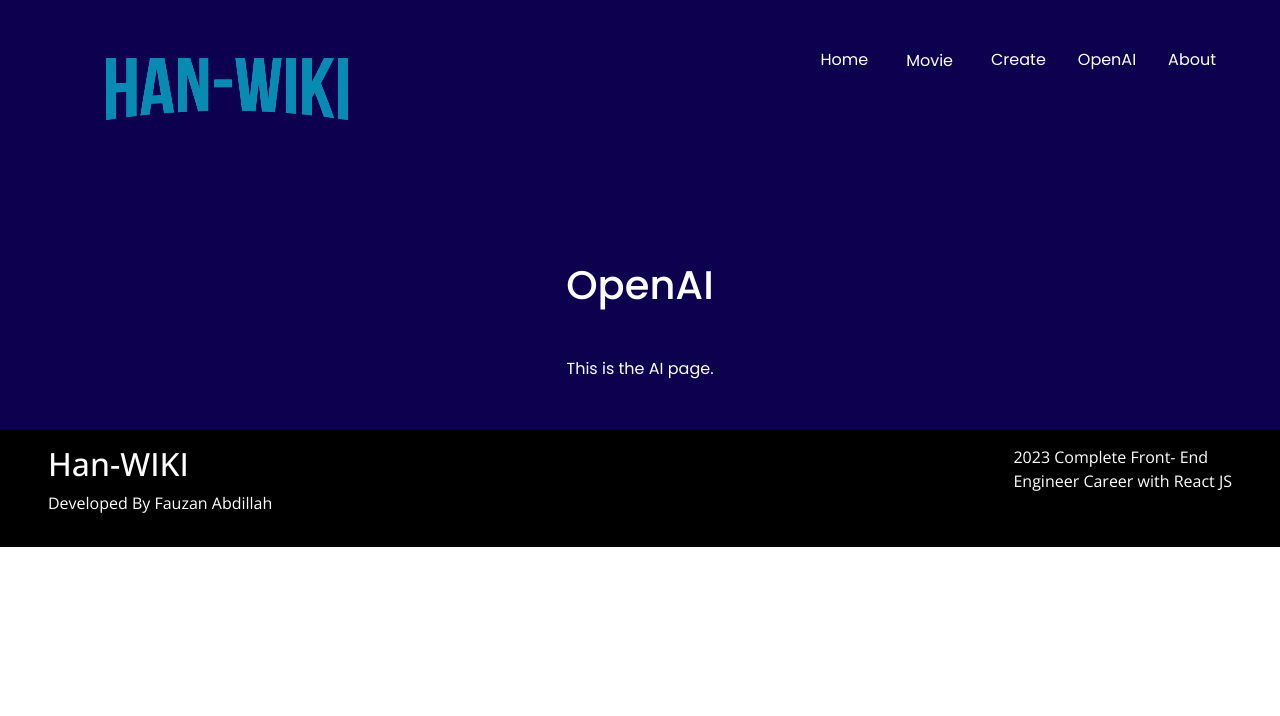
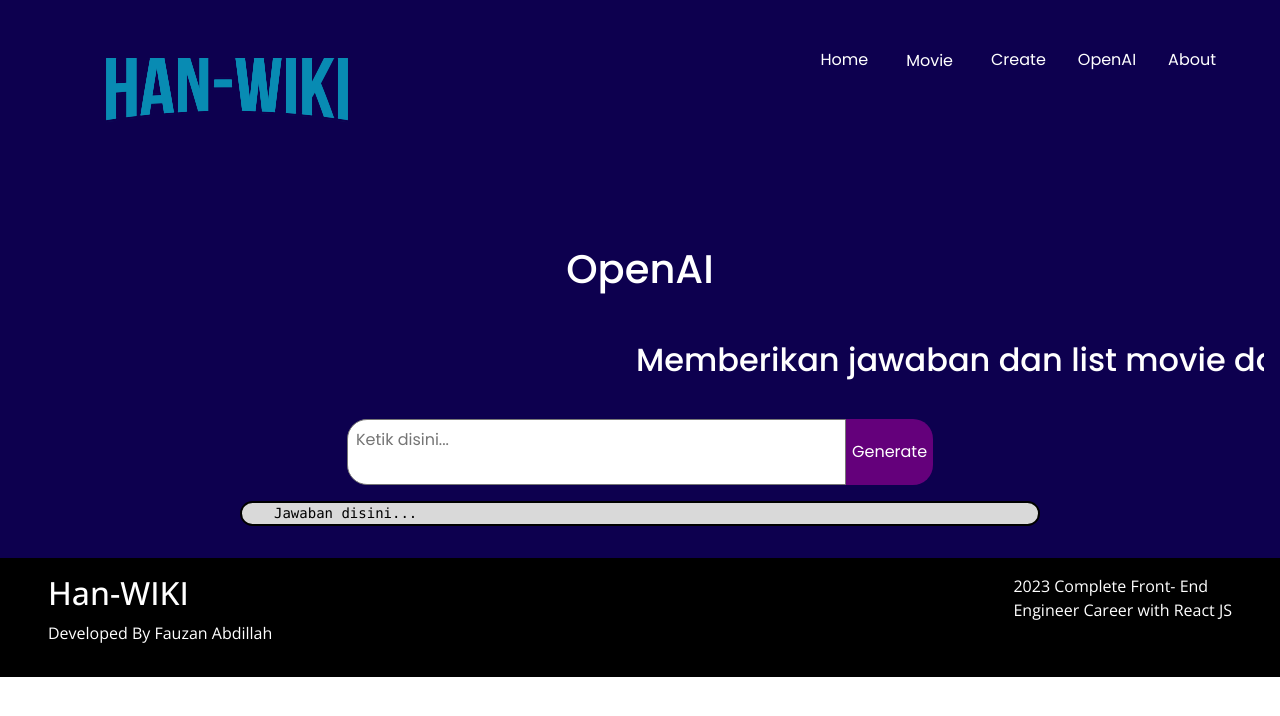
Before and after one commit to zannabd/miniproject_alterra, a React (Vite) app in the folder han-wiki/: page /openai in a window 1280 px wide. Shown: the top 716 px of the page. Built offline with nearby package versions, Linux system fonts and the light colour scheme; no server answers; the HTML template or start-up script is replaced by a standard one.

Commit message:
add openai feature

```diff
--- a/han-wiki/src/pages/OtherPage/OpenAIPage.jsx
+++ b/han-wiki/src/pages/OtherPage/OpenAIPage.jsx
@@ -1,21 +1,115 @@
 import styled from "styled-components";
+import OpenAI from "openai";
+import { useState } from "react";
 
 const StyledOpenAI = styled.div`
   background-color: #0d004f;
   color: #fff;
-  padding: 2rem;
+  padding: 1rem;
   font-family: "Poppins";
+
+  .title {
+    text-align: center;
+    width: 100%;
+    white-space: nowrap;
+    overflow: hidden;
+    box-sizing: border-box;
+    margin-bottom: 2rem;
+  }
+  .title h2 {
+    display: inline-block;
+    padding-left: 100%;
+    animation: marquee 20s linear infinite;
+  }
+  @keyframes marquee {
+    0% {
+      transform: translate(0, 0);
+    }
+    100% {
+      transform: translate(-100%, 0);
+    }
+  }
+  .search {
+    display: flex;
+    justify-content: center;
+  }
+  .typing {
+    flex-basis: 40%;
+    padding: 0.5rem;
+    resize: none;
+    border-top-left-radius: 20px;
+    border-bottom-left-radius: 20px;
+  }
+
+  button {
+    background-color: #64007b;
+    color: #fff;
+    border: none;
+    border-top-right-radius: 20px;
+    border-bottom-right-radius: 20px;
+  }
+  .result {
+    display: flex;
+    flex-direction: row;
+    justify-content: center;
+  }
+
+  pre {
+    margin: 1rem;
+    padding: 0 2rem 0 2rem;
+    border: 2px solid black;
+    border-radius: 15px;
+    width: 800px;
+    background-color: #d9d9d9;
+    color: #000;
+    overflow: auto;
+    white-space: pre-wrap;
+    max-height: auto;
+  }
 `;
 
+const API_KEY = import.meta.env.VITE_OPENAI_API_KEY;
 
-export default function OpenAI() {
+const openai = new OpenAI({
+  apiKey: API_KEY,
+  dangerouslyAllowBrowser: true,
+});
+
+export default function OpenAi() {
+  const [prompt, setPrompt] = useState("");
+  const [results, setResults] = useState("");
+  const [loading, setLoading] = useState(false);
+
+  const handleClick = async () => {
+    setLoading(true);
+    try {
+      const response = await openai.completions.create({
+        model: "gpt-3.5-turbo-instruct",
+        prompt: "list movie and drama popular sesuai negara yang diketik" + prompt,
+        max_tokens: 150,
+      });
+      setResults(response.choices[0].text);
+    } catch (error) {
+      console.error(error);
+    }
+    setLoading(false);
+  };
+
   return (
     <StyledOpenAI>
-      <div className="text-center">
-        <h1 className="my-5">OpenAI</h1>
-        <p>This is the AI page.</p>
+      <h1 className="my-5 text-center">OpenAI</h1>
+      <div className="title">
+        <h2>Memberikan jawaban dan list movie dan drama yang kamu cari</h2>
       </div>
-      <div></div>
+      <div className="search">
+        <textarea className="typing" type="text" value={prompt} onChange={(e) => setPrompt(e.target.value)} placeholder="Ketik disini..." />
+        <button onClick={handleClick} disabled={loading || prompt.length === 0}>
+          {loading ? "Generating..." : "Generate"}
+        </button>
+      </div>
+      <div className="result">
+        <pre>{results || "Jawaban disini..."}</pre>
+      </div>
     </StyledOpenAI>
   );
 }
```
